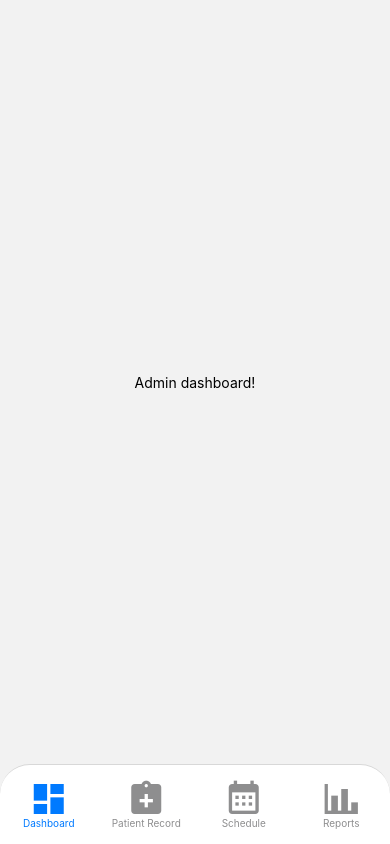
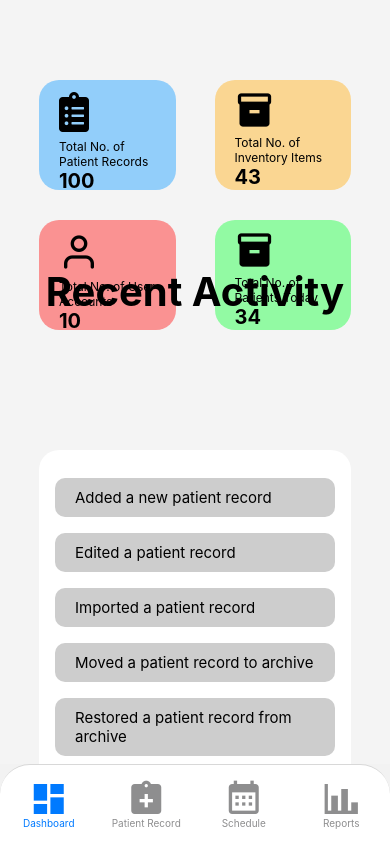
Before and after one commit to risandoval/ePMC-mobile, a React Native app: screen /AdminNavbar in a window 390 px wide. Built offline with nearby package versions, Linux system fonts and the light colour scheme.

Commit message:
admin dashboard UI

```diff
--- a/components/admin/AdminNavbar.js
+++ b/components/admin/AdminNavbar.js
@@ -1,7 +1,6 @@
 import { NavigationContainer } from "@react-navigation/native";
 import { createBottomTabNavigator } from '@react-navigation/bottom-tabs';
 import MaterialCommunityIcons from 'react-native-vector-icons/MaterialCommunityIcons';
-import { StyleSheet } from 'react-native';
 
 //screens
 import AdminDashboard from './admin-screens/AdminDashboard';
@@ -19,7 +18,6 @@ const Tab = createBottomTabNavigator();
 
 export default function Navbar() {
     return(
-        // <NavigationContainer>
         <Tab.Navigator initialRouteName={admdashboard}
             screenOptions={({route}) => ({
                 tabBarIcon:({focused, color, size}) => {
@@ -56,8 +54,6 @@ export default function Navbar() {
             <Tab.Screen name={admpatientrec} component={AdminPatientRec} options={{headerShown: false}}/>
             <Tab.Screen name={admsched} component={AdminSched} options={{headerShown: false}}/>
             <Tab.Screen name={admreports} component={AdminReports} options={{headerShown: false}}/>
-
         </Tab.Navigator>
-        // </NavigationContainer>
     )
 }
--- a/components/admin/admin-screens/AdminDashboard.js
+++ b/components/admin/admin-screens/AdminDashboard.js
@@ -1,28 +1,160 @@
-import { StyleSheet, ImageBackground, View, Text} from 'react-native';
-// import { createDrawerNavigator } from '@react-navigation/drawer';
+import * as React from 'react';
+import { StyleSheet, View, Text, Button, FlatList, ScrollView } from 'react-native';
+import FontAwesome from 'react-native-vector-icons/FontAwesome5';
+import MaterialIcons from 'react-native-vector-icons/MaterialIcons';
+import Feather from 'react-native-vector-icons/Feather'
 
-// const Drawer = createDrawerNavigator();
+const DATA = [
+  { id: '1', title: 'Added a new patient record' },
+  { id: '2', title: 'Edited a patient record' },
+  { id: '3', title: 'Imported a patient record' },
+  { id: '4', title: 'Moved a patient record to archive' },
+  { id: '5', title: 'Restored a patient record from archive' },
+  { id: '6', title: 'Added a new inventory item' },
+  { id: '7', title: 'Edited a schedule' },
+  { id: '8', title: 'Added a new schedule' },
+  { id: '9', title: 'Edited an inventory item' },
+  { id: '10', title: 'Deleted an inventory item' },
+]
 
-export default function LoginStaff() {
+const Item = ({ title }) => (
+  <View style={styles.recentInnerBox}>
+    <Text style={styles.recentData}>{title}</Text>
+  </View>
+);
+
+export default function AdminDashboard() {
+  const renderItem = ({ item }) => (
+    <Item title={item.title} />
+  );
+
   return (
     <View style={styles.container}>
-        <Text>Admin dashboard!</Text>
+      {/* <ScrollView> */}
+        <View style={[styles.box, styles.box1]}>
+          <FontAwesome name="clipboard-list" style={styles.icon} />
+          <Text style={styles.txtTotal}>Total No. of Patient Records</Text>
+          <Text style={styles.txtNum}>100</Text>
+        </View>
+
+        <View style={[styles.box, styles.box2]}>
+          <MaterialIcons name="inventory" style={styles.icon} />
+          <Text style={styles.txtTotal}>Total No. of Inventory Items</Text>
+          <Text style={styles.txtNum}>43</Text>
+        </View>
+
+        <View style={[styles.box, styles.box3]}>
+          <Feather name="user" style={styles.icon} />
+          <Text style={styles.txtTotal}>Total No. of User Accounts</Text>
+          <Text style={styles.txtNum}>10</Text>
+        </View>
+
+        <View style={[styles.box, styles.box4]}>
+          <MaterialIcons name="inventory" style={styles.icon} />
+          <Text style={styles.txtTotal}>Total No. of Patients Today</Text>
+          <Text style={styles.txtNum}>34</Text>
+        </View>
+
+        <Text style={styles.txtRecent}>Recent Activity</Text>
+
+        <View style={styles.recentOuterBox}>
+          <FlatList
+          data={DATA}
+          renderItem={renderItem}
+          keyExtractor={item => item.id}
+          />
+        </View>
+      {/* </ScrollView> */}
     </View>
+
 
   );
 }
 
 const styles = StyleSheet.create({
-//   bgimage: {
-//     width: '100%',
-//     height: '100%',
-//     flex: 1
-//   },
+  container: {
+    backgroundColor: '#F4F4F4',
+    flex: 1,
+    flexDirection: 'row',
+    flexWrap: 'wrap',
+    justifyContent: 'space-evenly',
+  },
 
-  container: {
-    flex: 1,
-    backgroundColor: '#f2f2f2',
-    alignItems: 'center',
-    justifyContent: 'center',
+  icon: {
+    marginBottom: 5,
+    color: "black",
+    fontSize: 40,
   },
-});
+
+  box: {
+    width: '35%',
+    height: 110,
+    borderRadius: 20,
+    padding: 10,
+    paddingLeft: 20,
+    marginTop: 30,
+  },
+
+  box1: {
+    backgroundColor: '#92CEFA',
+    marginTop: 80
+  },
+
+  box2: {
+    backgroundColor: '#FAD692',
+    marginTop: 80
+  },
+
+  box3: {
+    backgroundColor: '#FA9292',
+  },
+
+  box4: {
+    backgroundColor: '#92FAA3',
+  },
+
+  txtTotal: {
+    fontSize: 12
+  },
+
+  txtNum: {
+    fontSize: 20,
+    fontWeight: 'bold'
+  },
+
+  txtRecent: {
+    position: 'absolute',
+    bottom: 430,
+    fontSize: 40,
+    color: "#000",
+    lineHeight: 84,
+    fontWeight: "bold",
+  },
+
+  recentOuterBox: {
+    marginTop: 120,
+    marginBottom: 20,
+    paddingTop: 20,
+    paddingBottom: 20,
+    backgroundColor: '#fff',
+    color: "#000",
+    width: '80%',
+    height: 400,
+    borderRadius: 20,
+    elevation: 3
+  },
+
+  recentInnerBox: {
+    backgroundColor: '#CDCDCD',
+    padding: 10,
+    paddingLeft: 20,
+    marginVertical: 8,
+    marginHorizontal: 16,
+    borderRadius: 10,
+  },
+
+  recentData: {
+    fontSize: 15,
+  }
+
+})
```
Also changed, not shown: App.js (line endings or trailing spaces). Lines whose indentation alone changed are shown as unchanged.
